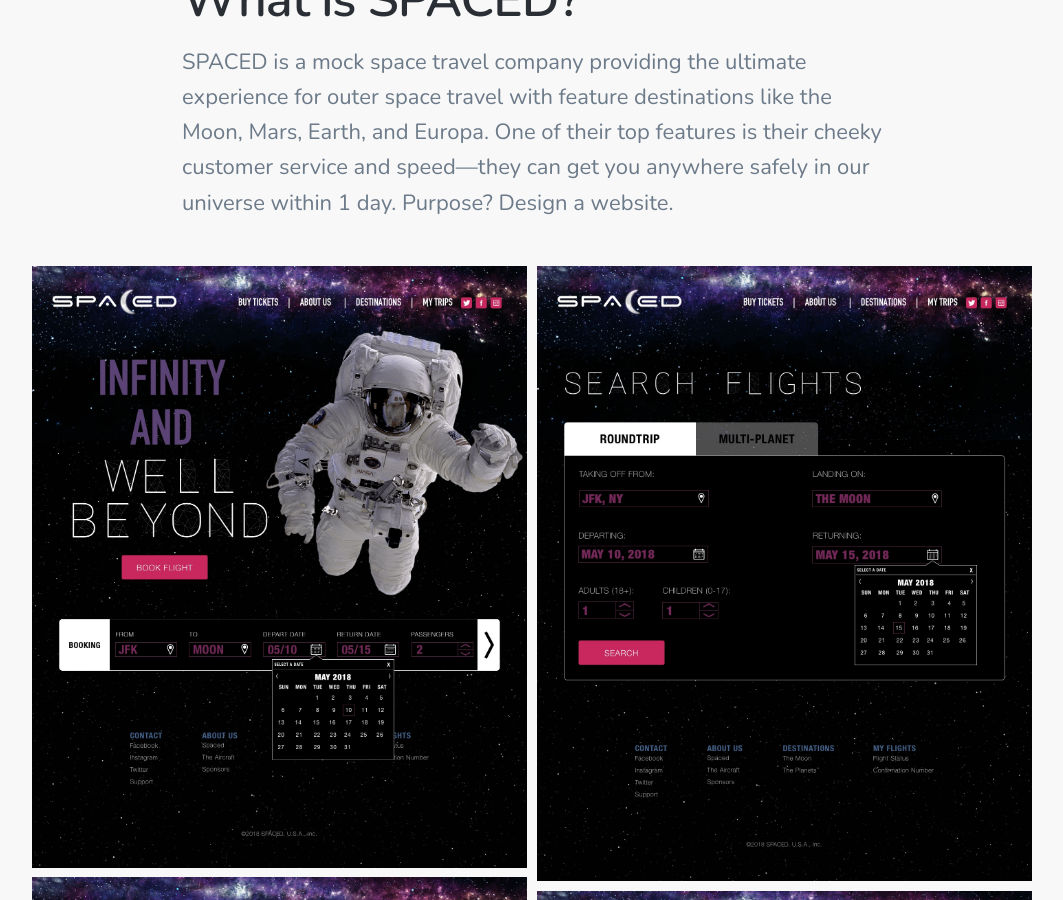
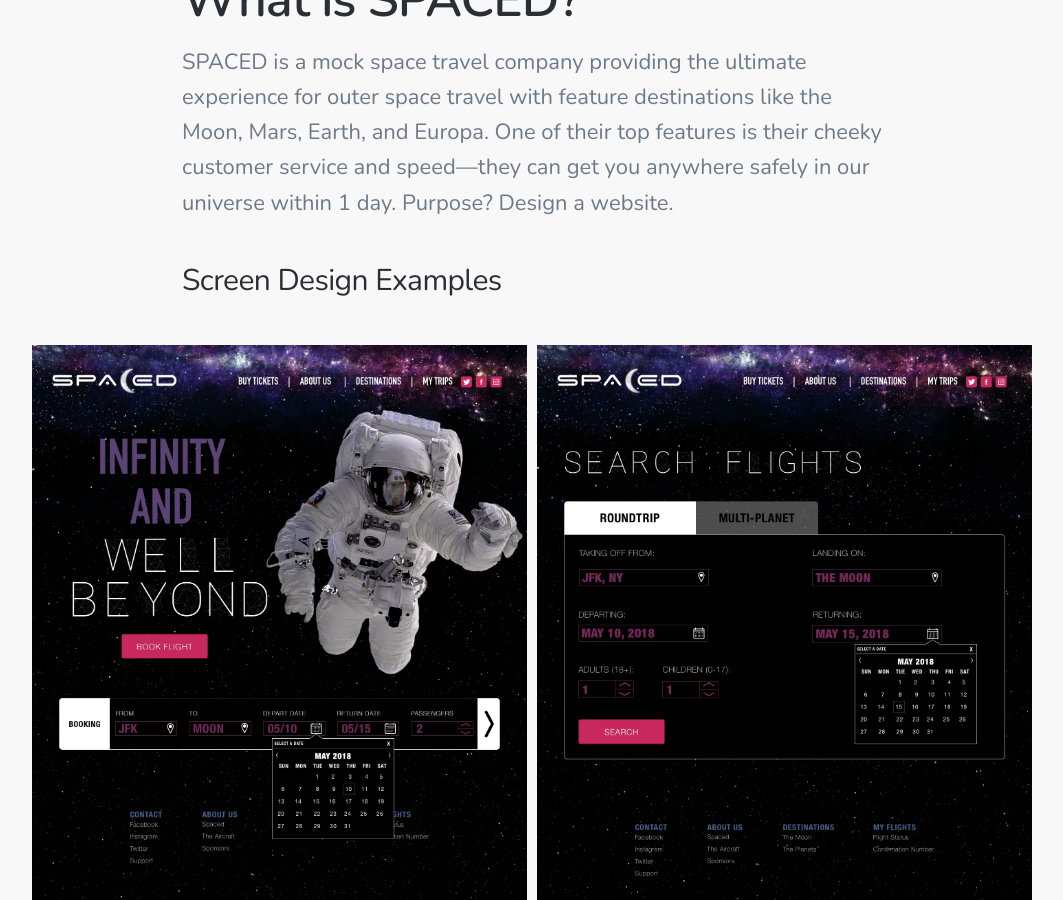
Before and after one commit to noremuhh/noremuhh.github.io, a Jekyll site: the page built from _projects/spaced.markdown, in a window 1280 px wide and 900 px high, scrolled down 1934 px. Shown: the whole window, without its empty margins (108-1171 px from the left). Built offline with Jekyll 4.4.1, drawn with Linux system fonts in a browser that asks for light colours; nearby versions of some CDN libraries.

Commit message:
Updated Spaced

```diff
--- a/_projects/spaced.markdown
+++ b/_projects/spaced.markdown
@@ -12,6 +12,8 @@ excerpt: We've all seen the moon, but have you ever been there?
 
 SPACED is a mock space travel company providing the  ultimate experience for outer space travel with feature destinations like the Moon, Mars, Earth, and Europa. One of their top features is their cheeky customer service and speed—they can get you anywhere safely in our universe within 1 day. Purpose? Design a website.
 
+### Screen Design Examples
+
 <div class="gallery" data-columns="2">
 <img src="/uploads/Spaced1.jpg">
 <img src="/uploads/Spaced2.jpg">
```
